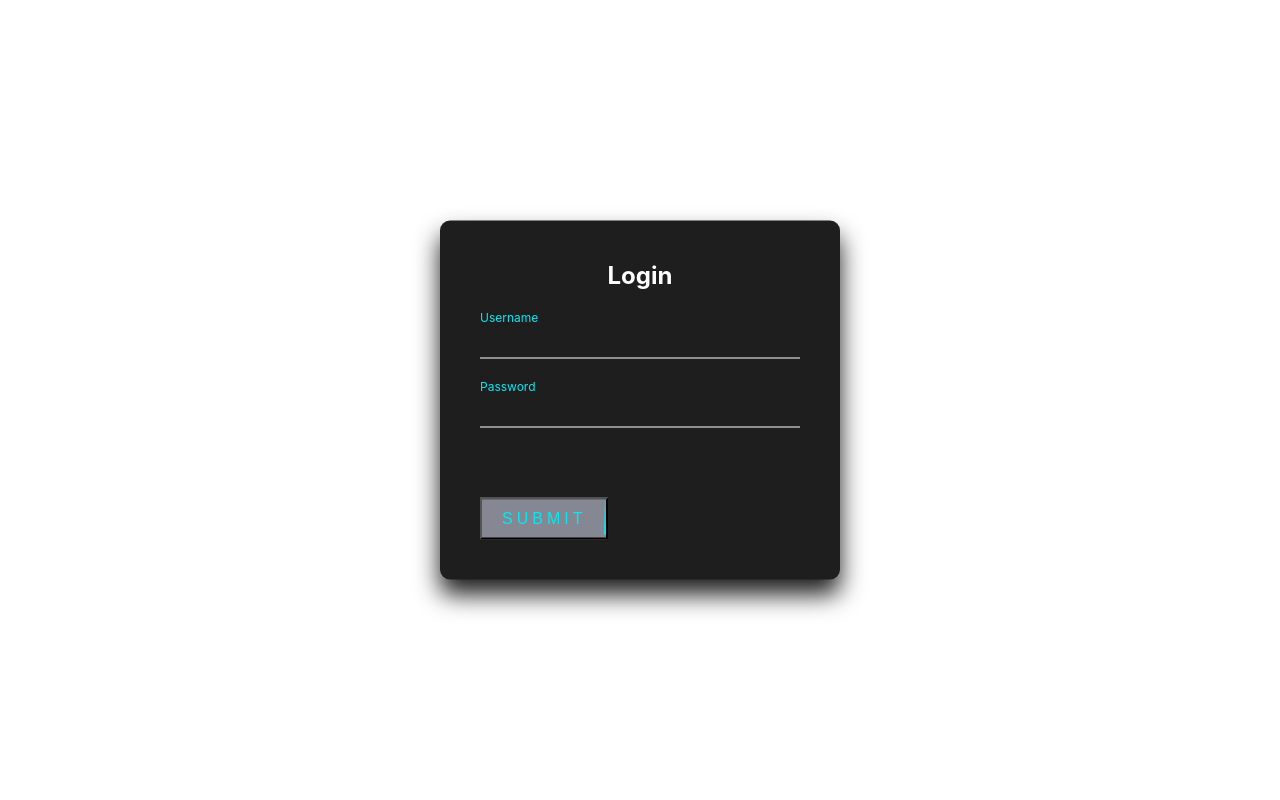
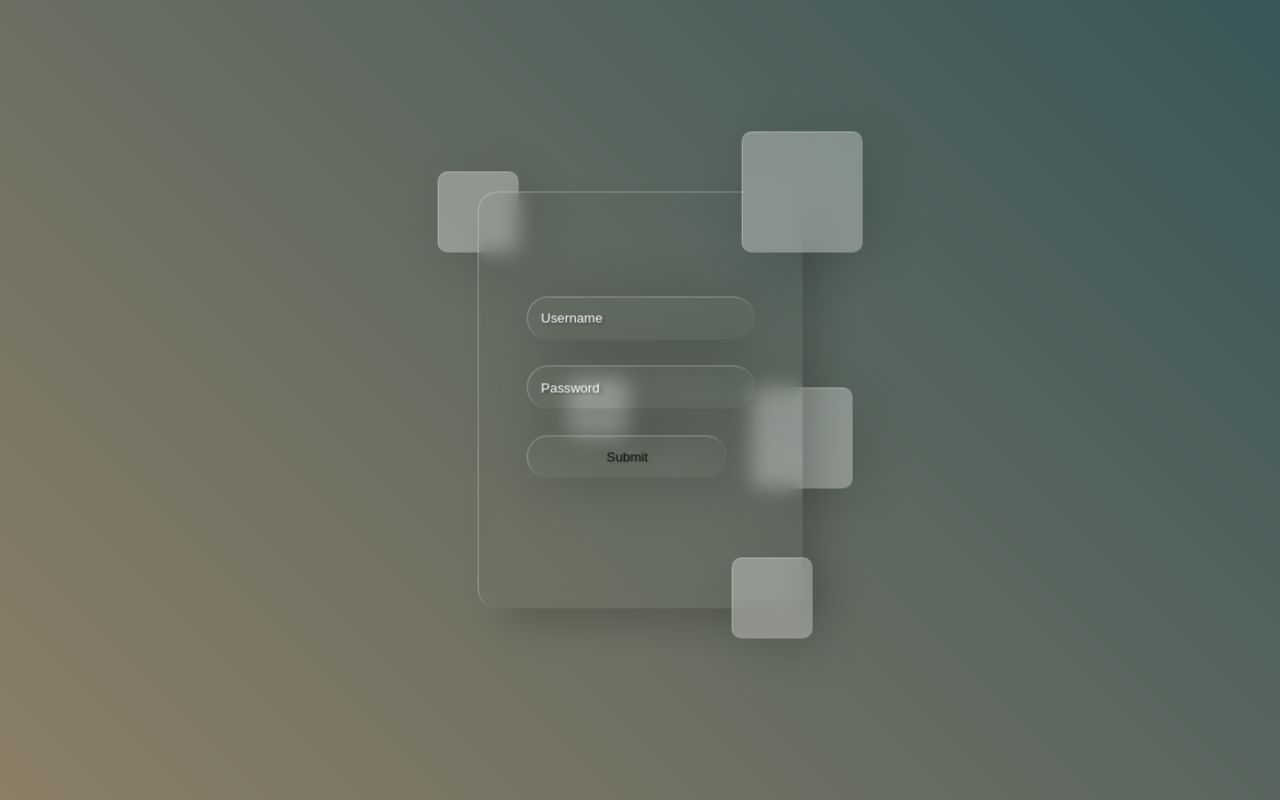
Before and after one commit to nabigha-mogharbel/Full-Stack-Personal-Portfolio-Frontend, a React (Create React App) app in the folder portfolio/: page / in a window 1280 px wide. Built offline with nearby package versions, Linux system fonts and the light colour scheme.

Commit message:
Css The Form

```diff
--- a/portfolio/src/Login_component/Login.css
+++ b/portfolio/src/Login_component/Login.css
@@ -1,169 +1,171 @@
 :root{
-    --primaryLogin:#1E1E1E;
-    --secondaryLogin:#8C7F68;
-    --accentLogin:#395659;
-}
-*{
-    background-image: none;
-}
-.login-box {
-    position: absolute;
-    top: 50%;
-    left: 50%;
-    width: 400px;
-    padding: 40px;
-    transform: translate(-50%, -50%);
-    background: var(--primaryLogin);
-    box-sizing: border-box;
-    box-shadow: 0 15px 25px var(--primaryLogin);
-    border-radius: 10px;
-  }
-
-  .login-box h2 {
-    margin: 0 0 30px;
-    padding: 0;
-    color: #fff;
-    text-align: center;
-  }
-
-  .login-box .user-box {
-    position: relative;
-  }
-
-  .login-box .user-box input {
-    width: 100%;
-    padding: 10px 0;
-    font-size: 16px;
-    color: #fff;
-    margin-bottom: 30px;
-    border: none;
-    border-bottom: 1px solid #fff;
-    outline: none;
-    background: transparent;
-  }
-  .login-box .user-box label {
-    position: absolute;
-    top:0;
-    left: 0;
-    padding: 10px 0;
-    font-size: 16px;
-    color: #fff;
-    pointer-events: none;
-    transition: .5s;
-  }
-
-  .login-box .user-box input:focus ~ label,
-  .login-box .user-box input:valid ~ label {
-    top: -20px;
-    left: 0;
-    color: #03e9f4;
-    font-size: 12px;
-  }
-
-  .login-box form button {
-    background: #858792;
-    position: relative;
-    display: inline-block;
-    padding: 10px 20px;
-    color: #03e9f4;
-    font-size: 16px;
-    text-decoration: none;
-    text-transform: uppercase;
-    overflow: hidden;
-    transition: .5s;
-    margin-top: 40px;
-    letter-spacing: 4px;
-
-
+  --primaryLogin:#0D0D0D;
+  --secondaryLogin:#395659;
+  --accentLogin:#8C7F68;
 }
 
 
-  .login-box button:hover {
-    background: #03e9f4;
-    color: #fff;
-    border-radius: 5px;
-    box-shadow: 0 0 5px #03e9f4,
-                0 0 25px #03e9f4,
-                0 0 50px #03e9f4,
-                0 0 100px #03e9f4;
+body {
+  background: linear-gradient(45deg, var(--accentLogin), var(--secondaryLogin));
+  height: 100vh;
+  font-family: "Montserrat", sans-serif;
 }
 
-  .login-box button span {
+.container {
   position: absolute;
-    display: block;
+  transform: translate(-50%, -50%);
+  top: 50%;
+  left: 50%;
 }
 
-  .login-box button span:nth-child(1) {
-    top: 0;
-    left: -100%;
-    width: 100%;
-    height: 2px;
-    background: linear-gradient(90deg, transparent, #03e9f4);
-    animation: btn-anim1 1s linear infinite;
+form {
+  padding: 3em;
+  height: 320px;
+  border-radius: 20px;
+  border-left: 1px solid rgba(255, 255, 255, 0.3);
+  border-top: 1px solid rgba(255, 255, 255, 0.3);
+  -webkit-backdrop-filter: blur(10px);
+  backdrop-filter: blur(10px);
+  box-shadow: 20px 20px 40px -6px rgb(0 0 0 / 20%);
+  text-align: center;
+  position: relative;
+  transition: all 0.2s ease-in-out;
+  display: flex;
+  flex-direction: column;
+  flex-wrap: nowrap;
+  justify-content: center;
+}
+form p {
+  font-weight: 500;
+  color: #fff;
+  opacity: 0.7;
+  font-size: 1.4rem;
+  margin-top: 0;
+  margin-bottom: 60px;
+  text-shadow: 2px 2px 4px rgba(0, 0, 0, 0.2);
+}
+form a {
+  text-decoration: none;
+  color: #ddd;
+  font-size: 12px;
+}
+form a:hover {
+  text-shadow: 2px 2px 6px #00000040;
+}
+form a:active {
+  text-shadow: none;
+}
+form input {
+  background: transparent;
+  width: 200px;
+  padding: 1em;
+  margin-bottom: 2em;
+  border: none;
+  border-left: 1px solid rgba(255, 255, 255, 0.3);
+  border-top: 1px solid rgba(255, 255, 255, 0.3);
+  border-radius: 5000px;
+  -webkit-backdrop-filter: blur(5px);
+          backdrop-filter: blur(5px);
+  box-shadow: 4px 4px 60px rgba(0, 0, 0, 0.2);
+  color: var(--primaryLogin);
+  font-family: Montserrat, sans-serif;
+  font-weight: 500;
+  transition: all 0.2s ease-in-out;
+  text-shadow: 2px 2px 4px rgba(0, 0, 0, 0.2);
+}
+form input:hover {
+  background: var(--secondaryLogin);
+  box-shadow: 4px 4px 60px 8px rgba(0, 0, 0, 0.2);
+}
+form input[type=email]:focus, form input[type=password]:focus {
+  background: rgba(255, 255, 255, 0.1);
+  box-shadow: 4px 4px 60px 8px rgba(0, 0, 0, 0.2);
+}
+form input[type=button] {
+  margin-top: 10px;
+  width: 150px;
+  font-size: 1rem;
+}
+form input[type=button]:hover {
+  cursor: pointer;
+}
+form input[type=button]:active {
+  background: rgba(255, 255, 255, 0.2);
+}
+form:hover {
+  margin: 4px;
 }
 
-  @keyframes btn-anim1 {
-    0% {
-      left: -100%;
-    }
-    50%,100% {
-      left: 100%;
-    }
+::-moz-placeholder {
+  font-family: Montserrat, sans-serif;
+  font-weight: 400;
+  color: #fff;
+  text-shadow: 2px 2px 4px rgba(0, 0, 0, 0.4);
 }
 
-  .login-box button span:nth-child(2) {
-    top: -100%;
-    right: 0;
-    width: 2px;
-    height: 100%;
-    background: linear-gradient(180deg, transparent, #03e9f4);
-    animation: btn-anim2 1s linear infinite;
-    animation-delay: .25s
+:-ms-input-placeholder {
+  font-family: Montserrat, sans-serif;
+  font-weight: 400;
+  color: #fff;
+  text-shadow: 2px 2px 4px rgba(0, 0, 0, 0.4);
 }
 
-  @keyframes btn-anim2 {
-    0% {
-      top: -100%;
-    }
-    50%,100% {
-      top: 100%;
-    }
+::placeholder {
+  font-family: Montserrat, sans-serif;
+  font-weight: 400;
+  color: #fff;
+  text-shadow: 2px 2px 4px rgba(0, 0, 0, 0.4);
 }
 
-  .login-box button span:nth-child(3) {
-    bottom: 0;
-    right: -100%;
-    width: 100%;
-    height: 2px;
-    background: linear-gradient(270deg, transparent, #03e9f4);
-    animation: btn-anim3 1s linear infinite;
-    animation-delay: .5s
+.drop {
+  background: rgba(255, 255, 255, 0.3);
+  -webkit-backdrop-filter: blur(10px);
+          backdrop-filter: blur(10px);
+  border-radius: 10px;
+  border-left: 1px solid rgba(255, 255, 255, 0.3);
+  border-top: 1px solid rgba(255, 255, 255, 0.3);
+  box-shadow: 10px 10px 60px -8px rgba(0, 0, 0, 0.2);
+  position: absolute;
+  transition: all 0.2s ease;
+}
+.drop-1 {
+  height: 80px;
+  width: 80px;
+  top: -20px;
+  left: -40px;
+  z-index: -1;
+}
+.drop-2 {
+  height: 80px;
+  width: 80px;
+  bottom: -30px;
+  right: -10px;
+}
+.drop-3 {
+  height: 100px;
+  width: 100px;
+  bottom: 120px;
+  right: -50px;
+  z-index: -1;
+}
+.drop-4 {
+  height: 120px;
+  width: 120px;
+  top: -60px;
+  right: -60px;
+}
+.drop-5 {
+  height: 60px;
+  width: 60px;
+  bottom: 170px;
+  left: 90px;
+  z-index: -1;
 }
 
-  @keyframes btn-anim3 {
-    0% {
-      right: -100%;
+a,
+input:focus,
+select:focus,
+textarea:focus,
+button:focus {
+  outline: none;
 }
-    50%,100% {
-      right: 100%;
-    }
-  }
-
-  .login-box button span:nth-child(4) {
-    bottom: -100%;
-    left: 0;
-    width: 2px;
-    height: 100%;
-    background: linear-gradient(360deg, transparent, #03e9f4);
-    animation: btn-anim4 1s linear infinite;
-    animation-delay: .75s
-  }
-
-  @keyframes btn-anim4 {
-    0% {
-      bottom: -100%;
-    }
-    50%,100% {
-      bottom: 100%;
-    }
-  }
--- a/portfolio/src/Login_component/Login.js
+++ b/portfolio/src/Login_component/Login.js
@@ -1,30 +1,25 @@
-import '../Login_component/Login.css'
-import React, { Component } from 'react';
+import "../Login_component/Login.css";
+import React, { Component } from "react";
 
 class Login extends Component {
-    state = {  }
+  state = {};
   render() {
     return (
       <>
-            <div class="login-box">
-  <h2>Login</h2>
+        <div className="container">
           <form>
-    <div className="user-box">
-      <input type="text" name="" required=""/>
-      <label>Username</label>
+            <input type="text" placeholder="Username" required />
+            <input type="password" placeholder="Password" required />
+            <input type="submit" placeholder="Submit" required />
+          </form>
+
+          <div className="drops">
+            <div className="drop drop-1"></div>
+            <div className="drop drop-2"></div>
+            <div className="drop drop-3"></div>
+            <div className="drop drop-4"></div>
+            <div className="drop drop-5"></div>
           </div>
-    <div className="user-box">
-      <input type="password" name="" required=""/>
-      <label>Password</label>
-    </div>
-    <button>
-      <span></span>
-      <span></span>
-      <span></span>
-      <span></span>
-      Submit
-    </button>
-  </form>
         </div>
       </>
     );
```
Lines whose indentation alone changed are shown as unchanged.
